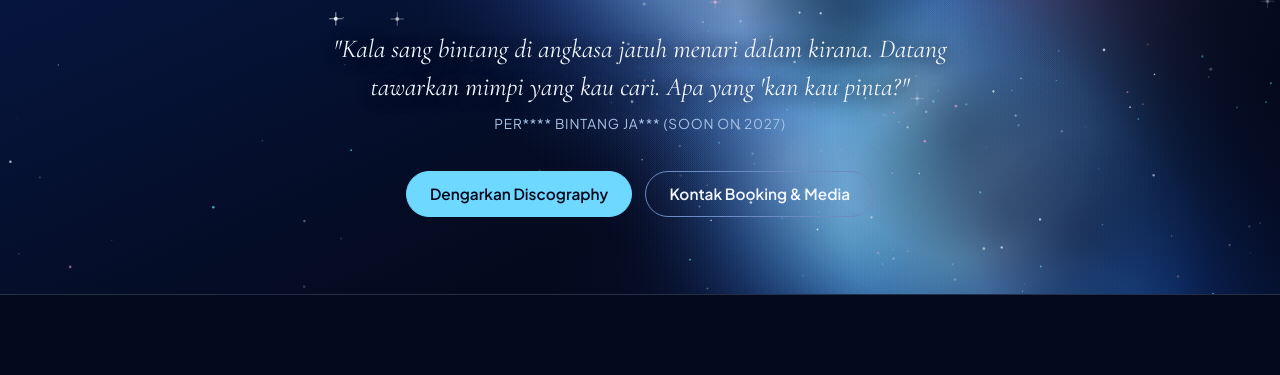
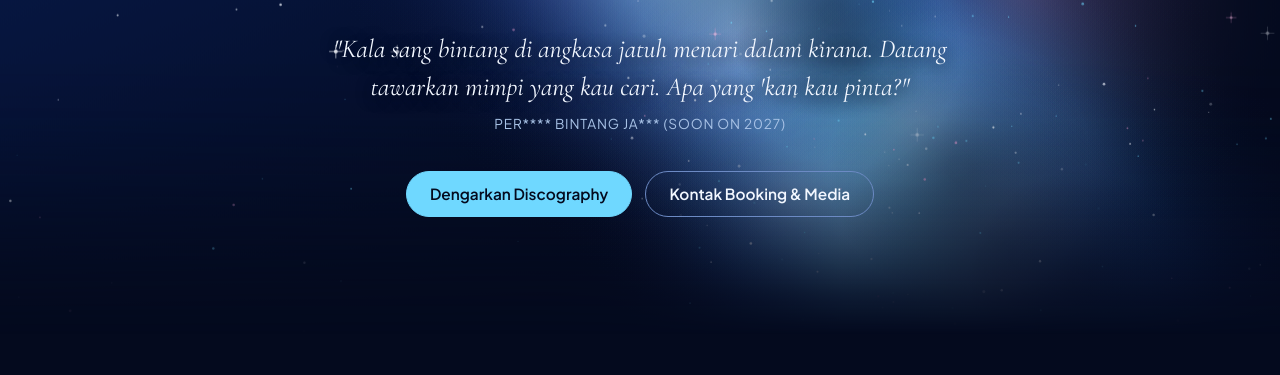
Before and after one commit to achadE7/eveslily-epk, a plain HTML site: page index.html in a window 1280 px wide. Shown: the part 778-1153 px from the top of the page. Drawn offline with nearby package versions, Linux system fonts and the light colour scheme; a web font is replaced by a local one.

Commit message:
Update main.css

```diff
--- a/css/main.css
+++ b/css/main.css
@@ -482,11 +482,11 @@
    Hero: Perayaan Bintang Jatuh (Framed Band Portrait + Milky Way + Meteors)
    ========================================================================== */
 .hero {
+  --hero-fade-height: clamp(160px, 22vw, 290px);
   position: relative;
   overflow: hidden;
-  background: #040a1e;
-  padding-block: clamp(2.25rem, 4.5vw, 3.75rem) clamp(3.25rem, 6vw, 5rem);
-  border-bottom: 1px solid var(--rule-dark);
+  background: var(--bg-cosmos);
+  padding-block: clamp(2.25rem, 4.5vw, 3.75rem) clamp(5.5rem, 9.5vw, 8.75rem);
 }
 
 .hero__canvas {
@@ -495,6 +495,28 @@
   width: 100%;
   height: 100%;
   pointer-events: none;
+  -webkit-mask-image: linear-gradient(
+    to bottom,
+    #000 0%,
+    #000 calc(100% - var(--hero-fade-height)),
+    rgba(0, 0, 0, 0.9) calc(100% - var(--hero-fade-height) * 0.78),
+    rgba(0, 0, 0, 0.68) calc(100% - var(--hero-fade-height) * 0.56),
+    rgba(0, 0, 0, 0.38) calc(100% - var(--hero-fade-height) * 0.34),
+    rgba(0, 0, 0, 0.14) calc(100% - var(--hero-fade-height) * 0.16),
+    transparent calc(100% - 4px),
+    transparent 100%
+  );
+  mask-image: linear-gradient(
+    to bottom,
+    #000 0%,
+    #000 calc(100% - var(--hero-fade-height)),
+    rgba(0, 0, 0, 0.9) calc(100% - var(--hero-fade-height) * 0.78),
+    rgba(0, 0, 0, 0.68) calc(100% - var(--hero-fade-height) * 0.56),
+    rgba(0, 0, 0, 0.38) calc(100% - var(--hero-fade-height) * 0.34),
+    rgba(0, 0, 0, 0.14) calc(100% - var(--hero-fade-height) * 0.16),
+    transparent calc(100% - 4px),
+    transparent 100%
+  );
 }
 
 .hero__canvas--back {
@@ -667,6 +689,10 @@
 /* ==========================================================================
    Section 2: Band Profile / Bio Preview (Asymmetric 5:7 Split)
    ========================================================================== */
+#profile.band--cosmos {
+  padding-top: clamp(1.75rem, 3.2vw, 3rem);
+}
+
 .profile-grid {
   display: grid;
   grid-template-columns: minmax(0, 5fr) minmax(0, 7fr);
```
